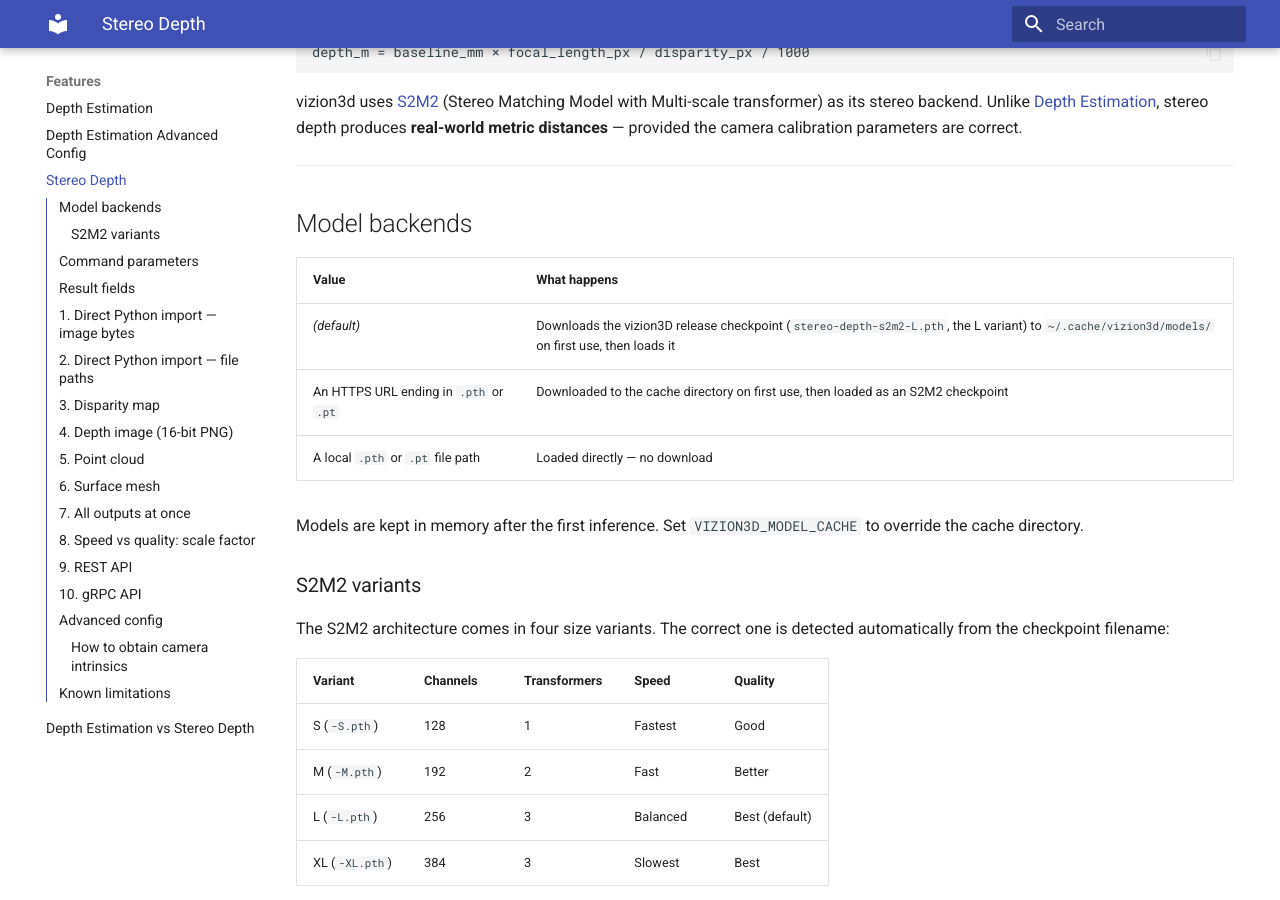
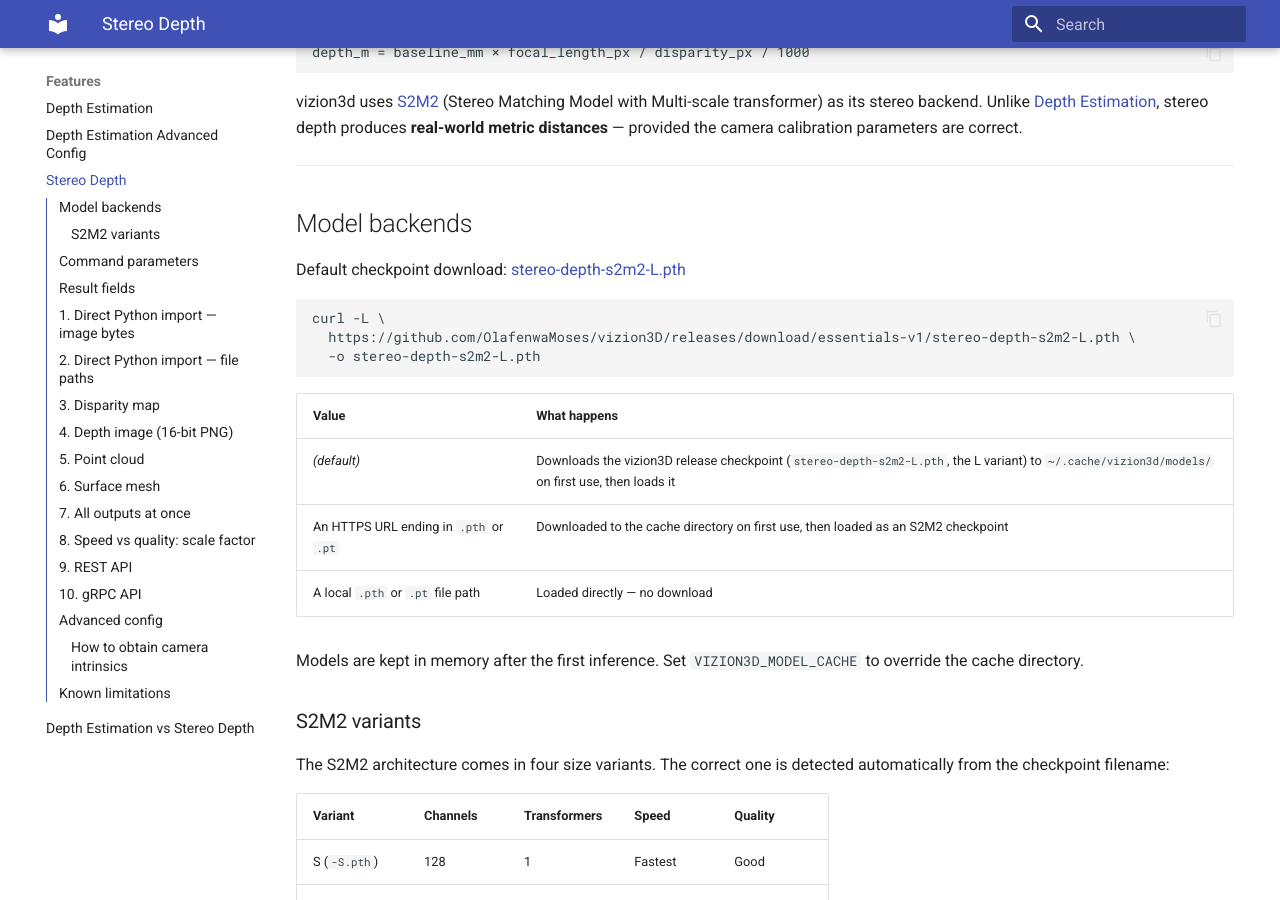
Before and after one commit to OlafenwaMoses/vizion3D, an MkDocs documentation site: the page built from docs/features/stereo_depth.md, in a window 1280 px wide and 900 px high, scrolled down 329 px. Built offline with MkDocs 1.6.1 and Material for MkDocs 9.7.7, drawn with Linux system fonts in a browser that asks for light colours.

````diff
--- a/docs/features/stereo_depth.md
+++ b/docs/features/stereo_depth.md
@@ -14,6 +14,15 @@ vizion3d uses [S2M2](https://github.com/Dongyeop-Yoo/S2M2) (Stereo Matching Mode
 ---
 
 ## Model backends
+
+Default checkpoint download:
+[stereo-depth-s2m2-L.pth](https://github.com/OlafenwaMoses/vizion3D/releases/download/essentials-v1/stereo-depth-s2m2-L.pth)
+
+```bash
+curl -L \
+  https://github.com/OlafenwaMoses/vizion3D/releases/download/essentials-v1/stereo-depth-s2m2-L.pth \
+  -o stereo-depth-s2m2-L.pth
+```
 
 | Value | What happens |
 |---|---|
````
Also changed, not shown: docs/features/depth_estimation.md (+13 -1 lines).
